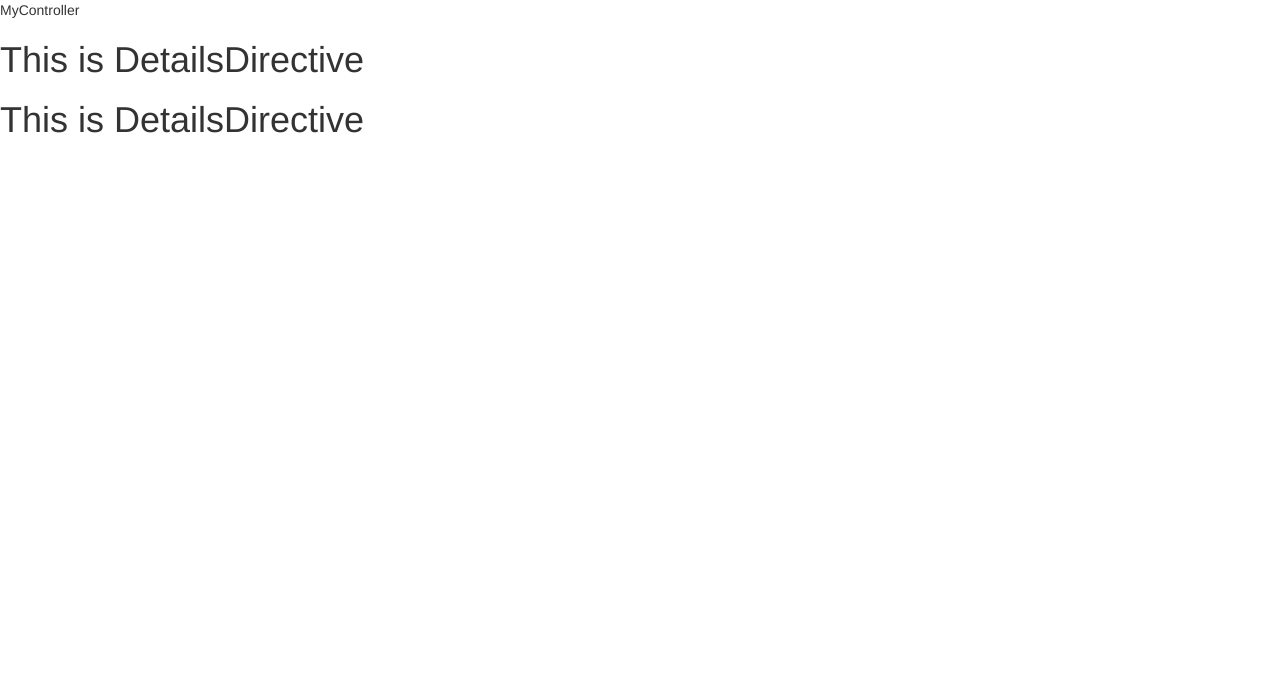
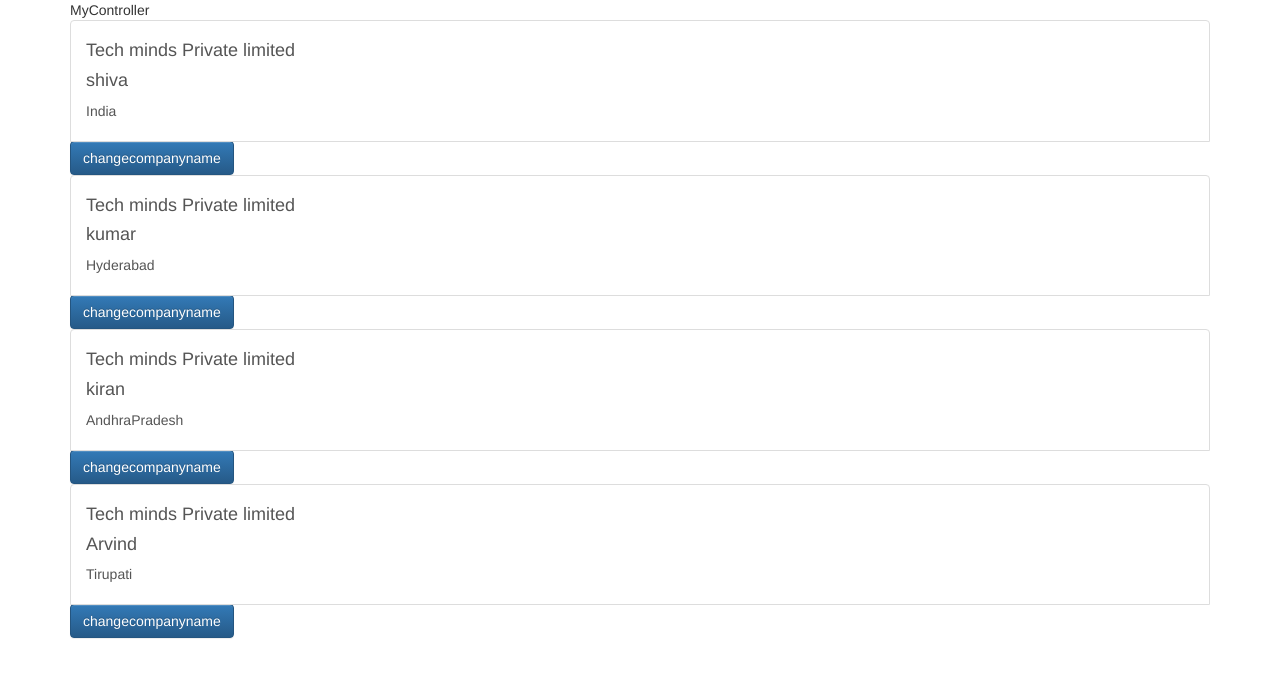
Before and after one commit to shivakumarkurni/Angular--Custom-Directives, a plain HTML site: page index.html in a window 1280 px wide. Drawn offline with nearby package versions, Linux system fonts and the light colour scheme.

Commit message:
origin master

```diff
--- a/app.js
+++ b/app.js
@@ -1,11 +1,26 @@
 var app=angular.module("myApp",[]);
 app.controller("myController",["$scope", function($scope){
 	$scope.message="MyController";
+	$scope.companyName="Tech minds Private limited"
+	$scope.userDetails= [{name:"shiva",address:"India"}
+                        ,{name:"kumar",address:"Hyderabad"}
+                        ,{name:"kiran",address:"AndhraPradesh"}
+                        ,{name:"Arvind",address:"Tirupati"}]
+	$scope.changeCompanyName=function(){
+
+		$scope.companyName="techmind solutions";
+	}
+
 }])
 app.directive("myCustomerDetailsDirective",function(){
   return{
   	restrict: 'EACM',
-    template:"<h1>This is DetailsDirective</h1>",
-    replace:true
+    templateUrl: 'customerDetails.html',
+    replace:true,
+    scope:{
+     companyName:'@',
+     userDetails:'=',
+     change:'&'
+    }
   }
 })
--- /dev/null
+++ b/customerDetails.html
@@ -0,0 +1,8 @@
+<div>
+	<a href="#" class="list-group-item">
+		<h4 class="list-group-text">{{companyName}}</h4>
+		<h4 class="list-group-text">{{userDetails.name}}</h4>
+		<p class="list-group-text">{{userDetails.address}}</p>
+	</a>
+	<input type="button" class="btn btn-primary" ng-click="change()" value="changecompanyname">
+</div>
--- a/index.html
+++ b/index.html
@@ -9,18 +9,20 @@
 <link rel="stylesheet" href="https://maxcdn.bootstrapcdn.com/bootstrap/3.3.7/css/bootstrap-theme.min.css" integrity="sha384-rHyoN1iRsVXV4nD0JutlnGaslCJuC7uwjduW9SVrLvRYooPp2bWYgmgJQIXwl/Sp" crossorigin="anonymous">
 </head>
 <body>
- <div ng-controller="myController">
+ <div class="container" ng-controller="myController">
  	{{message}}
- 	<div>
- 		<my-customer-details-directive>
+
+
+ 	<div ng-repeat="user in userDetails">
+ 		<my-customer-details-directive
+
+ 		company-name="{{companyName}}"
+        user-details="user"
+        change="changeCompanyName()"
+
+ 		>
 
  		</my-customer-details-directive>
- 		<div my-customer-details-directive>
- 			<div class="my-customer-details-directive">
- 				<!--directive: my-customer-details-directive -->
- 			</div>
-
- 		</div>
  	</div>
  	<script type="text/javascript" src="https://code.angularjs.org/1.6.4/angular.js"></script>
 	<script type="text/javascript" src="app.js"></script>
```
